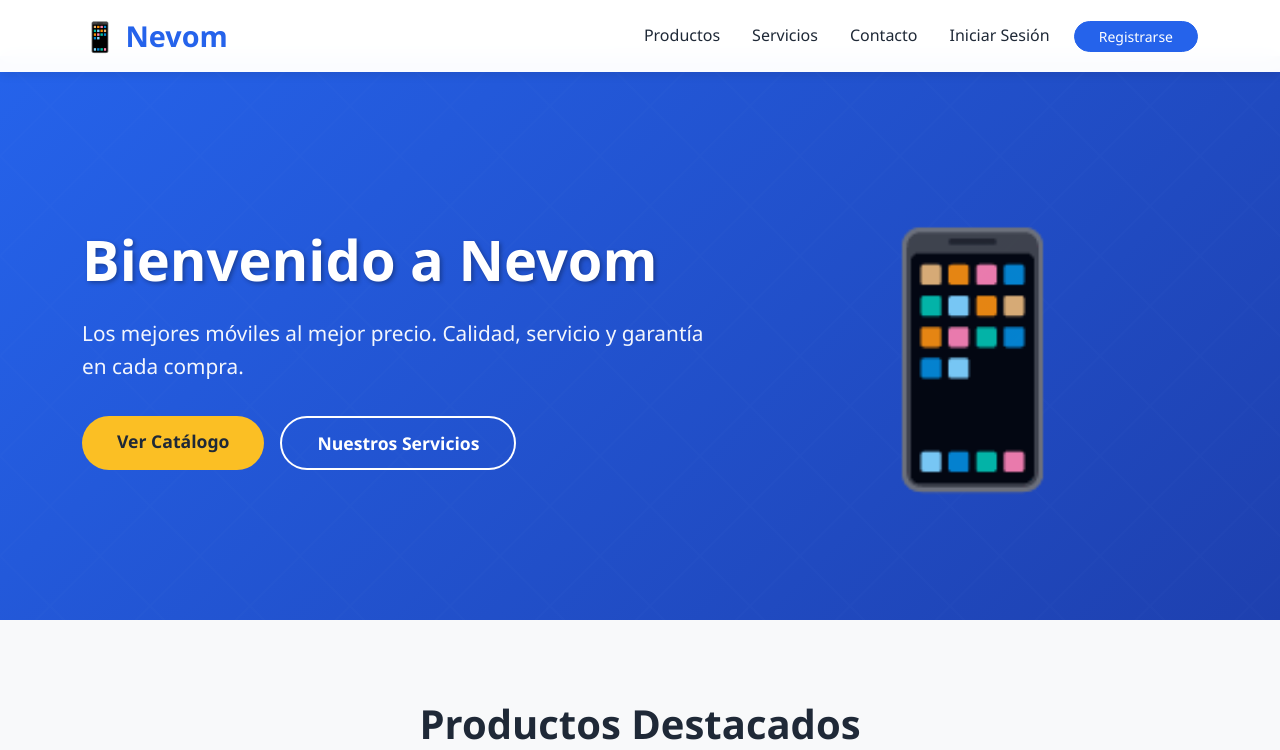
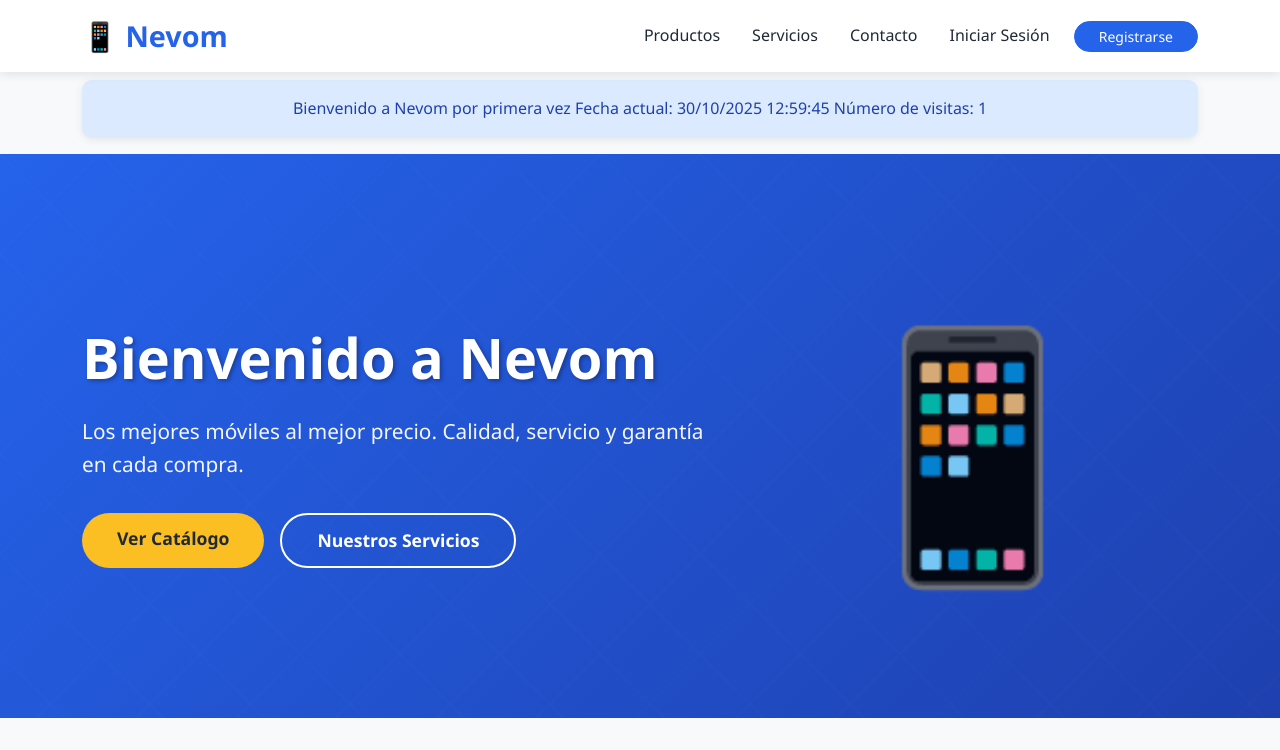
Before and after one commit to vvvalero/Nevom--ComercioElectronico, a PHP site: page / in a window 1280 px wide. Shown: the top 750 px of the page. Run offline with PHP 8.4, Linux system fonts and the light colour scheme; data comes from the database, SQL or seed files in the repository.

Commit message:
Muestra información de las cookies

```diff
--- a/index.php
+++ b/index.php
@@ -1,6 +1,45 @@
 <?php
 // Incluir conexión externa
 require 'conexion.php';
+
+// Sesion y cookie de ultima visita
+if (session_status() === PHP_SESSION_NONE) {
+    $secure = (!empty($_SERVER['HTTPS']) && $_SERVER['HTTPS'] !== 'off');
+    session_set_cookie_params([
+        'lifetime' => 0,
+        'path' => '/',
+        'domain' => '',
+        'secure' => $secure,
+        'httponly' => true,
+        'samesite' => 'Lax'
+    ]);
+    session_start();
+}
+
+// COOKIE de ultima visita
+$mensajeVisita = '';
+$visitas = 1;
+
+// Si ya existe una cookie de visitas, se incrementa
+if (isset($_COOKIE['visitas'])) {
+    $visitas = (int)$_COOKIE['visitas'] + 1;
+}
+setcookie('visitas', $visitas, time() + (86400 * 30), "/");
+
+// Mostrar mensajes segun cookies
+if (isset($_COOKIE['ultima_visita'])) {
+    $mensajeVisita = "Bienvenido de nuevo.
+    Último acceso: " . $_COOKIE['ultima_visita'] . ".
+    Fecha actual: " . date('d/m/Y H:i:s') . ".
+    Número de visitas: $visitas";
+} else {
+    $mensajeVisita = "Bienvenido a Nevom por primera vez
+    Fecha actual: " . date('d/m/Y H:i:s') . "
+    Número de visitas: 1";
+}
+
+// Actualizar cookie de ultima visita
+setcookie('ultima_visita', date('d/m/Y H:i:s'), time() + (86400 * 30), "/");
 
 // Iniciar sesión para controlar login/roles
 if (session_status() === PHP_SESSION_NONE) {
@@ -112,6 +151,15 @@ $resultadoMoviles = $conexion->query($sqlMoviles);
             </div>
         </div>
     </nav>
+
+    <?php // Mensaje de visita ?>
+    <?php if (isset($mensajeVisita)): ?>
+    <div class="container mt-4">
+    <div class="alert alert-info fade-in shadow-sm text-center">
+        <?= htmlspecialchars($mensajeVisita) ?>
+    </div>
+    </div>
+    <?php endif; ?>
 
     <!-- Hero Section -->
     <section class="hero-section">
```
